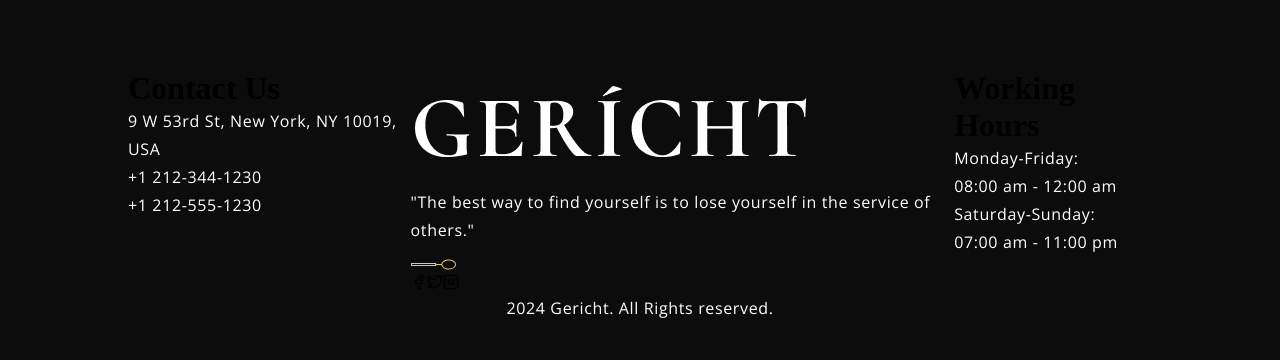
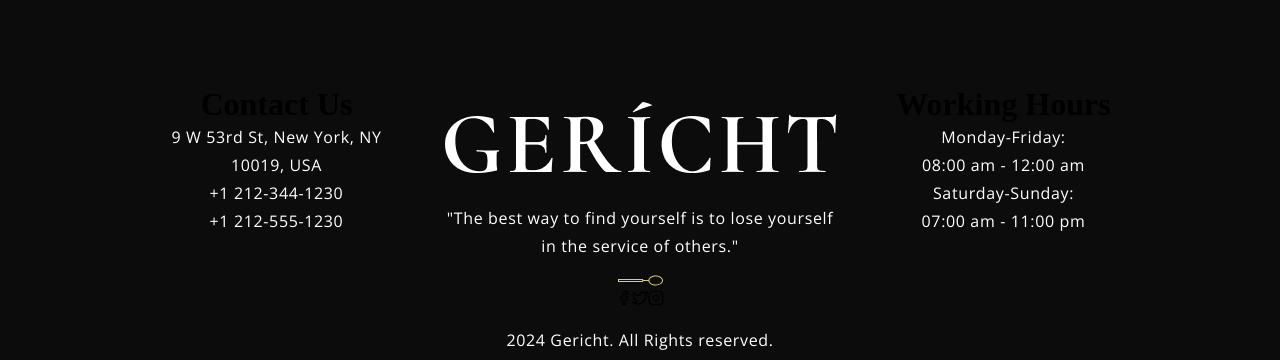
Before and after one commit to TriMPham98/fine-dining-restaurant-landing-page, a React (Create React App) app: page / in a window 1280 px wide. Shown: the part 7047-7407 px from the top of the page. Built offline with nearby package versions, Linux system fonts and the light colour scheme; a web font is replaced by a local one.

Commit message:
Add margin and text align center

```diff
--- a/src/container/Footer/Footer.css
+++ b/src/container/Footer/Footer.css
@@ -21,3 +21,11 @@
   margin-top: 5rem;
   padding: 0 2rem;
 }
+
+.app__footer-links_contact,
+.app__footer-links_logo,
+.app__footer-links_work {
+  flex: 1;
+  margin: 1rem;
+  text-align: center;
+}
```
